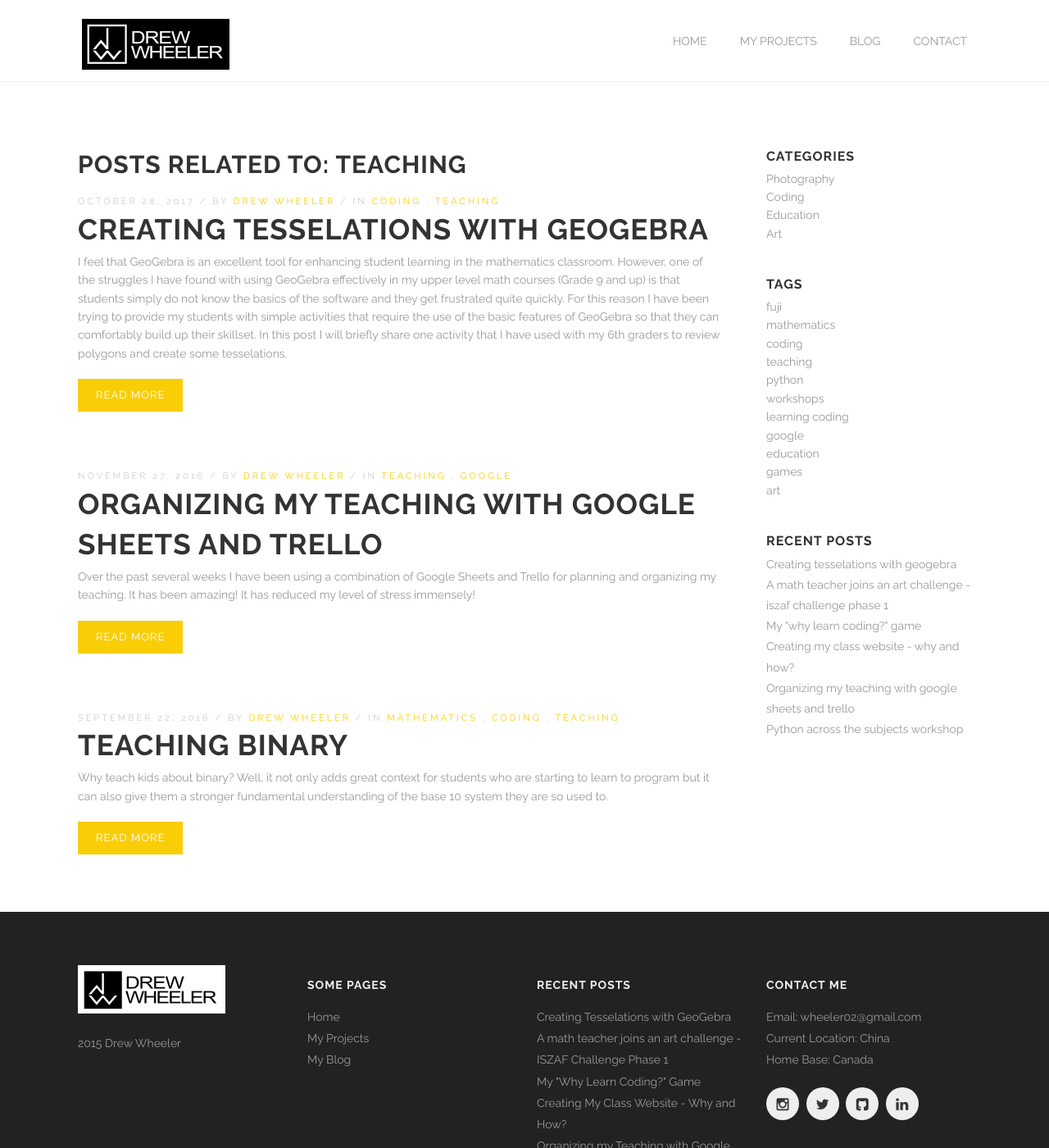
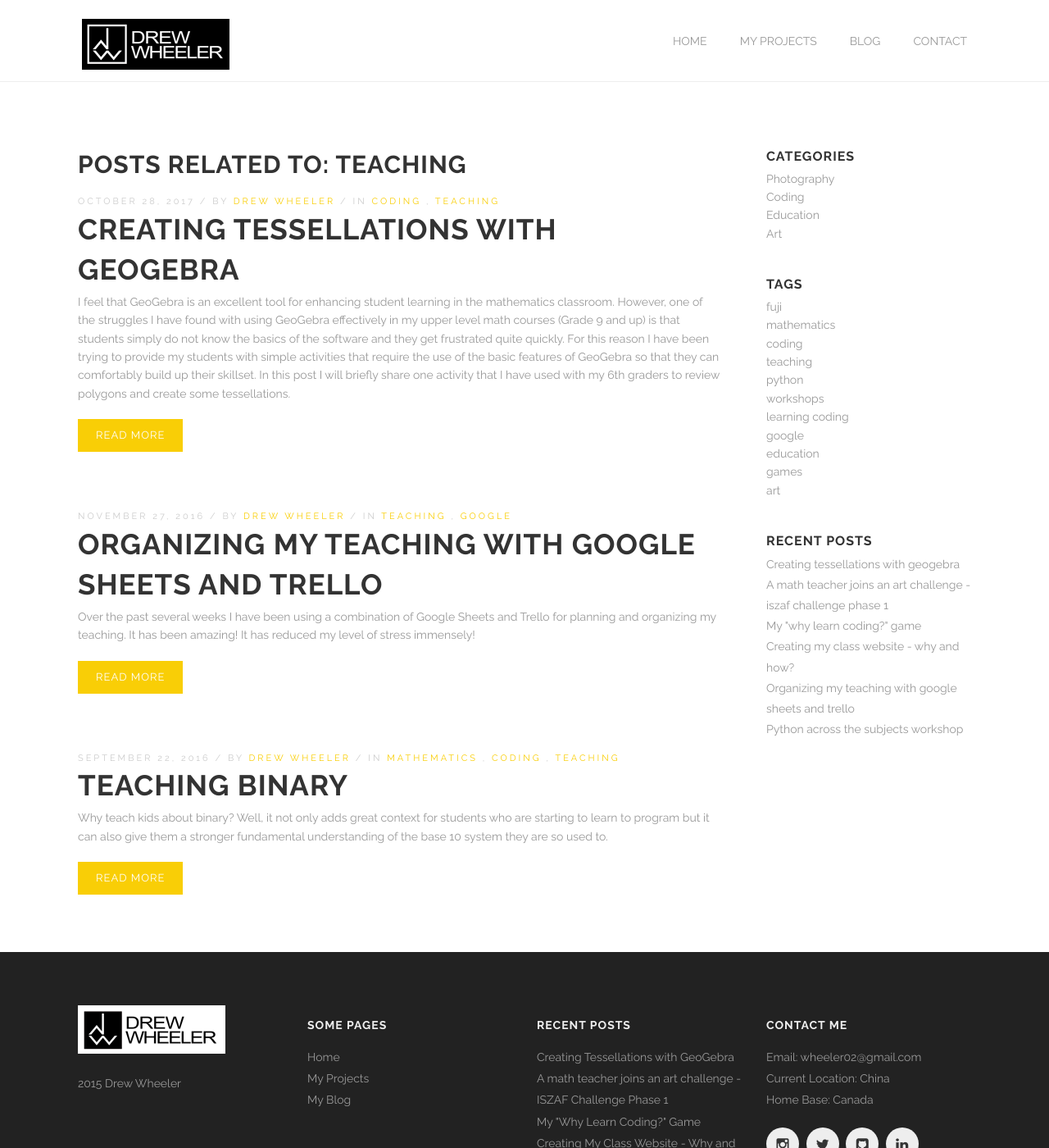
Before and after one commit to awheels/awheels.github.io, a Jekyll site: the page built from tag/teaching.html, in a window 1280 px wide and 1400 px high. Shown: the whole window at 82% size. Built offline with Jekyll 4.4.1, drawn with Linux system fonts in a browser that asks for light colours; nearby versions of some CDN libraries; library files that are not in the unit come from our copies.

Commit message:
fixed typo on tessellation blog post

```diff
--- a/_posts/2017-10-28-creating-tiling-patterns-with-geogebra.markdown
+++ b/_posts/2017-10-28-creating-tiling-patterns-with-geogebra.markdown
@@ -1,6 +1,6 @@
 ---
 layout: post
-title:  Creating Tesselations with GeoGebra
+title:  Creating Tessellations with GeoGebra
 date:   2017-10-28 7:19:25
 categories:
   - coding
@@ -12,12 +12,12 @@ author: Drew Wheeler
 images:
   - images/TilingPattern_800x600.png
 excerpt:
-  I feel that GeoGebra is an excellent tool for enhancing student learning in the mathematics classroom. However, one of the struggles I have found with using GeoGebra effectively in my upper level math courses (Grade 9 and up) is that students simply do not know the basics of the software and they get frustrated quite quickly. For this reason I have been trying to provide my students with simple activities that require the use of the basic features of GeoGebra so that they can comfortably build up their skillset. In this post I will briefly share one activity that I have used with my 6th graders to review polygons and create some tesselations.
+  I feel that GeoGebra is an excellent tool for enhancing student learning in the mathematics classroom. However, one of the struggles I have found with using GeoGebra effectively in my upper level math courses (Grade 9 and up) is that students simply do not know the basics of the software and they get frustrated quite quickly. For this reason I have been trying to provide my students with simple activities that require the use of the basic features of GeoGebra so that they can comfortably build up their skillset. In this post I will briefly share one activity that I have used with my 6th graders to review polygons and create some tessellations.
 ---
 
 I feel that GeoGebra is an excellent tool for enhancing student learning in the mathematics classroom. However, one of the struggles I have found with using GeoGebra effectively in my upper level math courses (Grade 9 and up) is that students simply do not know the basics of the software and they get frustrated quite quickly. For this reason I have been trying to provide my students with simple activities that require the use of the basic features of GeoGebra so that they can comfortably build up their skillset.<br><br>
 
-My 6th graders have been learning about properties of polygons and this led into tesselations. I felt this was a great opportunity to make use of GeoGebra and have students create their own patterns using the software. It provided students with an excellent opportunity to familiarize themselves with the basics of GeoGebra, while reinforcing their understanding of tesselations/tiling with polygons. They used the regular polygon tool to create their initial polygons and basic repeating unit. They then had two copy and paste their repeating unit to generate their larger pattern. This required them to get comfortabe with selecting objects and moving around the screen. They also needed to be able to toggle labels on and off and set colours. I also required them to include the angle measures around one single point to help show why the polygons used are able to tile a surface with no gaps or overlaps. These are all relatively basic skills, but they are still skills that slow down anyone new to the program. As we progress through the year, I will be trying to incorporate more activities my 6th graders to further build-up their GeoGebra skills. <br><br>
+My 6th graders have been learning about properties of polygons and this led into tessellations. I felt this was a great opportunity to make use of GeoGebra and have students create their own patterns using the software. It provided students with an excellent opportunity to familiarize themselves with the basics of GeoGebra, while reinforcing their understanding of tessellating with polygons. They used the regular polygon tool to create their initial polygons and basic repeating unit. They then had two copy and paste their repeating unit to generate their larger pattern. This required them to get comfortable with selecting objects and moving around the screen. They also needed to be able to toggle labels on and off and set colours. I also required them to include the angle measures around one single point to help show why the polygons used are able to tessellate a surface with no gaps or overlaps. These are all relatively basic skills, but they are still skills that slow down anyone new to the program. As we progress through the year, I will be trying to incorporate more activities my 6th graders to further build-up their GeoGebra skills. <br><br>
 
 A few examples of the patterns created are below.<br><br>
 
```
